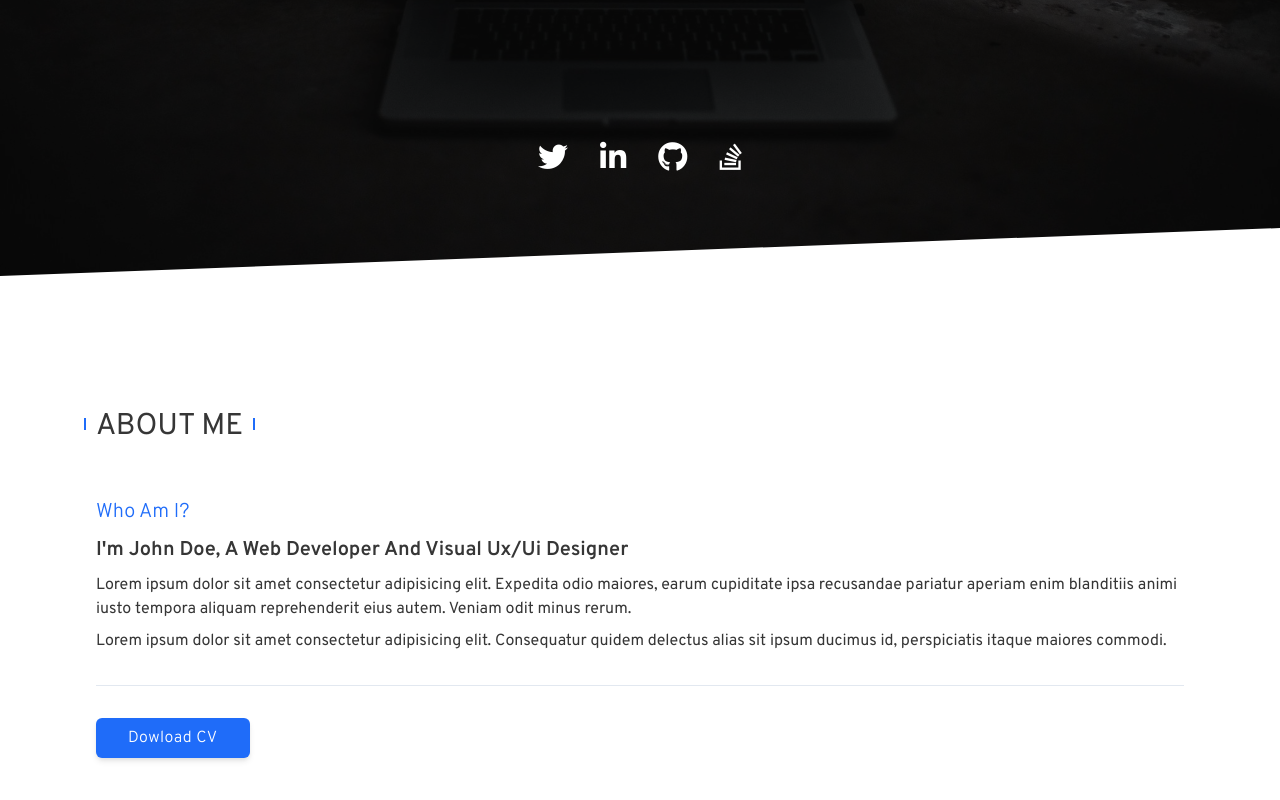
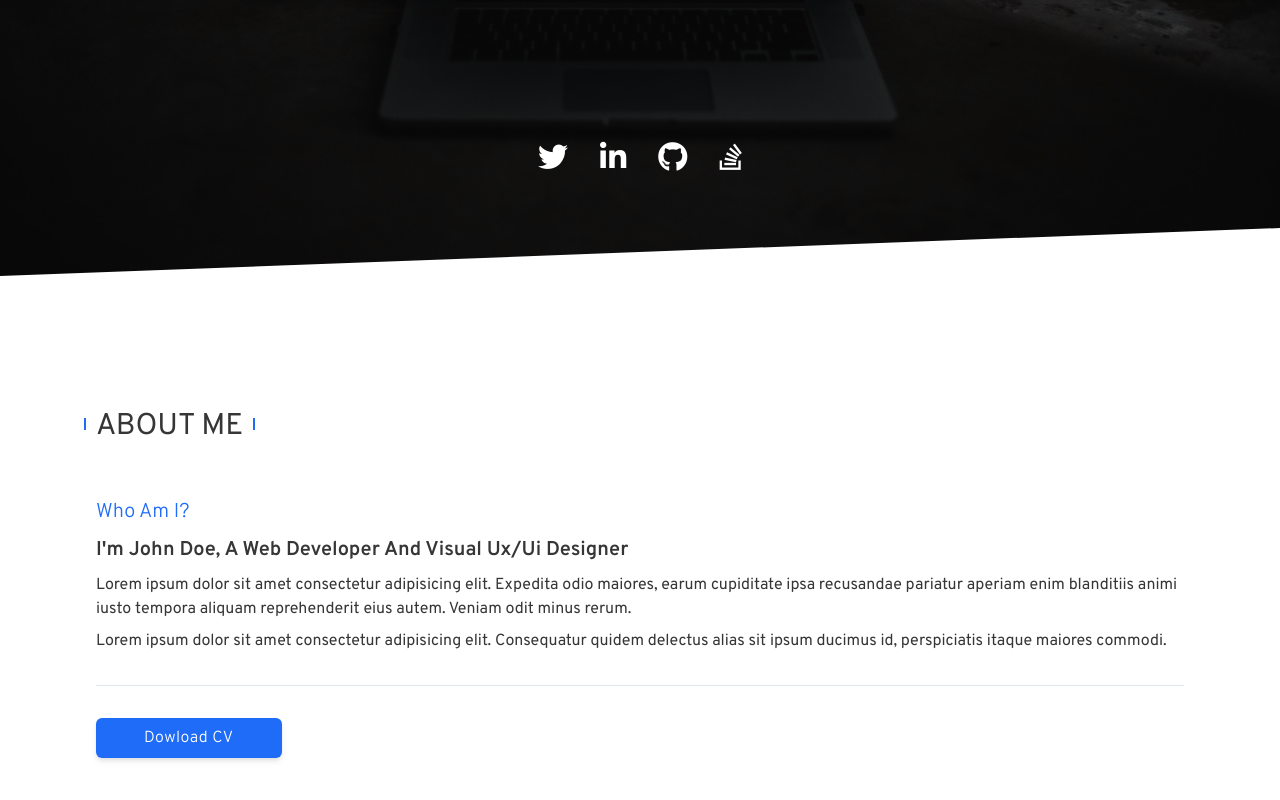
Before and after one commit to gonzalomansilla/Portfolio, a Vue app: page / in a window 1280 px wide. Shown: the part 572-1372 px from the top of the page. Built offline with nearby package versions, Linux system fonts and the light colour scheme.

Commit message:
style: Padding del boton base

```diff
--- a/src/components/base/BaseButton.vue
+++ b/src/components/base/BaseButton.vue
@@ -1,5 +1,5 @@
 <template>
-  <button class="w-full md:w-auto px-8 py-2 tracking-wide font-light rounded-md shadow-md">
+  <button class="w-full md:w-auto px-12 py-2 tracking-wide font-light rounded-md shadow-md">
     <slot name="text"></slot>
   </button>
 </template>
```
